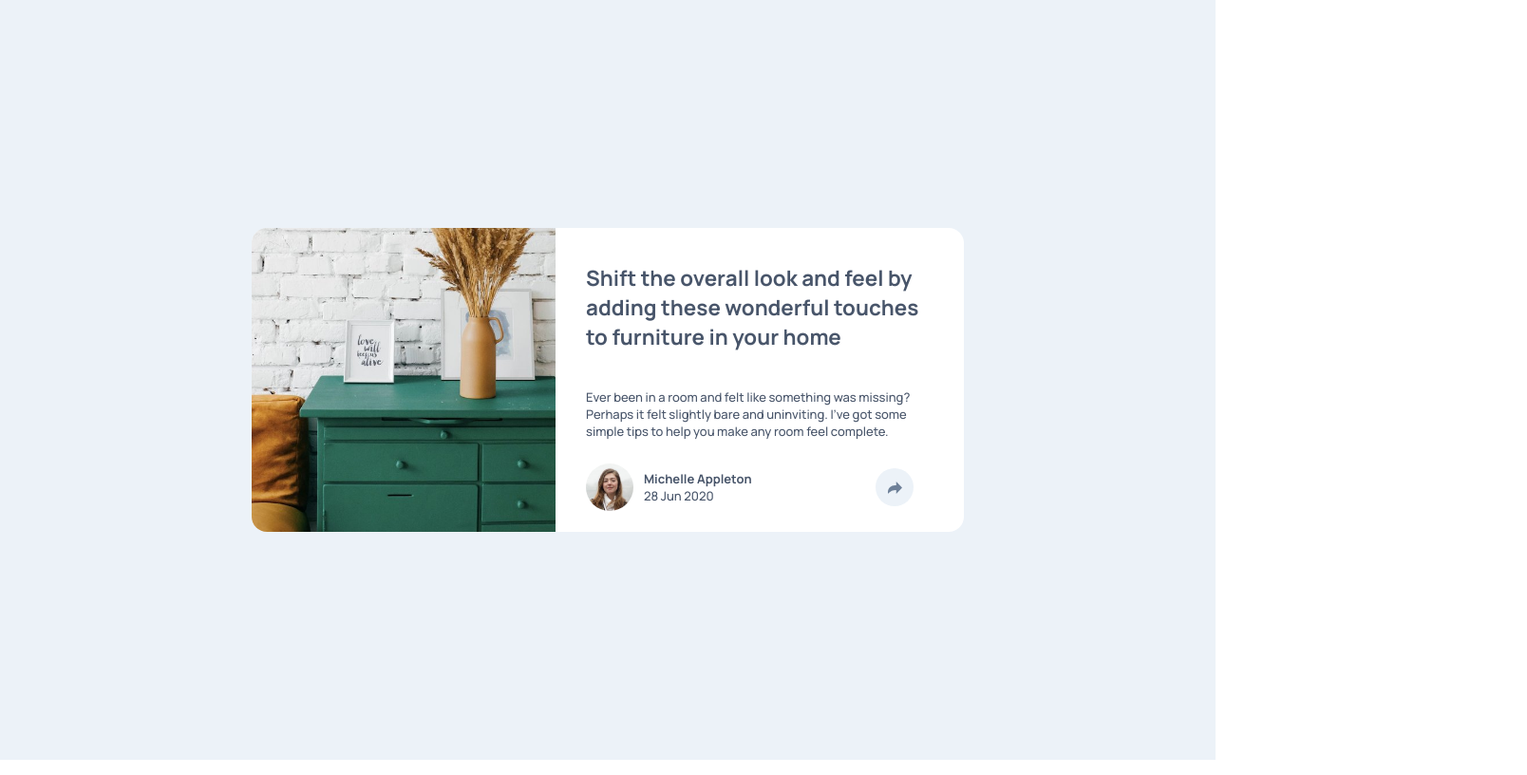
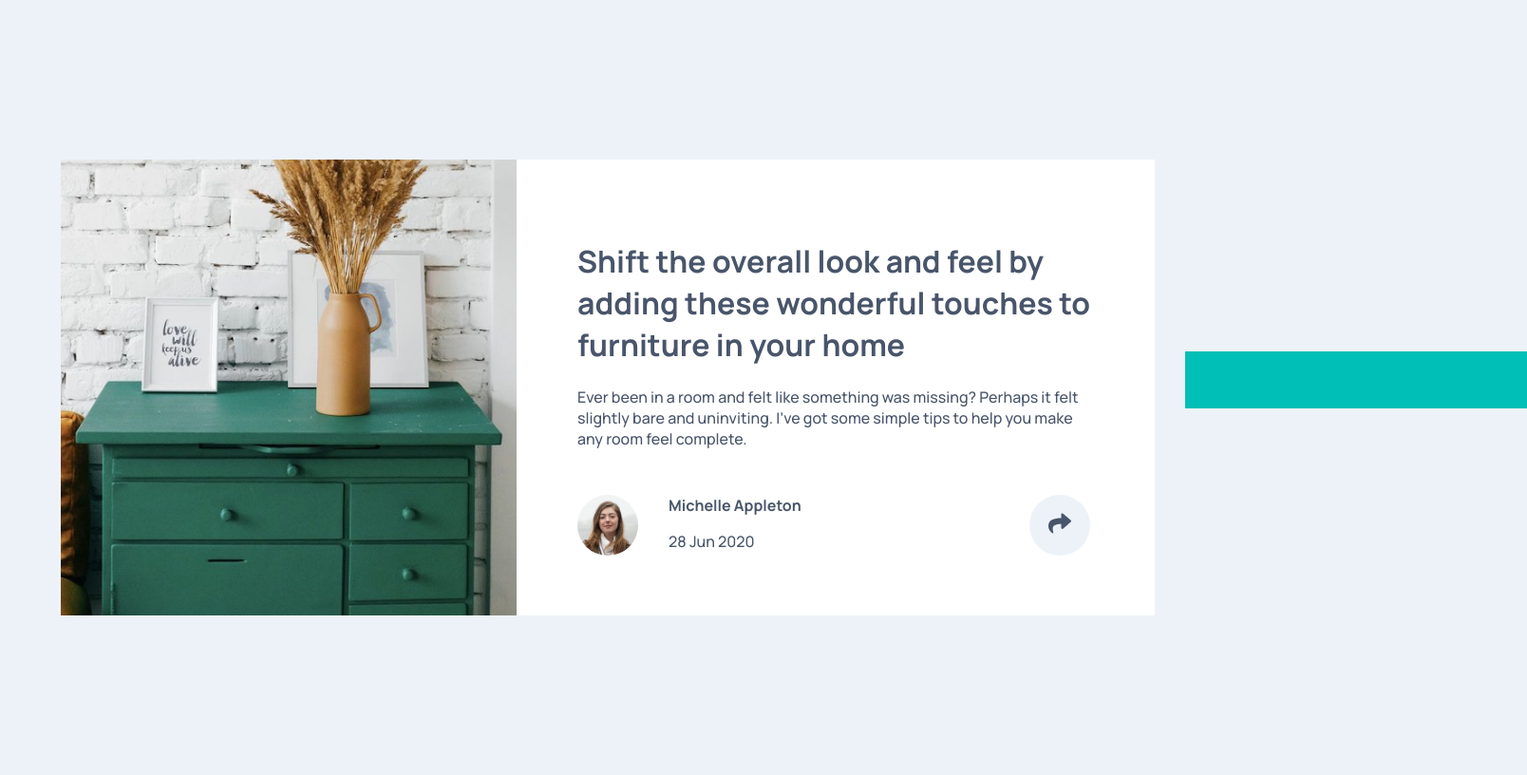
Before and after one commit to ayushbhatt/article-preview-component, a plain HTML site: page index.html in a window 1280 px wide. Shown: the whole page at 95% size, 1608 px wide, since content can reach past the window. Drawn offline with Linux system fonts and the light colour scheme.

Commit message:
share panel remaining to be fixed

```diff
--- a/index.html
+++ b/index.html
@@ -5,247 +5,54 @@
   <meta name="viewport" content="width=device-width, initial-scale=1.0"> <!-- displays site properly based on user's device -->
 
   <link rel="icon" type="image/png" sizes="32x32" href="./images/favicon-32x32.png">
-  <link href="https://fonts.googleapis.com/css2?family=Manrope:wght@200;500;700&display=swap" rel="stylesheet">
+  <link rel="stylesheet" href="./style.css">
   <title>Frontend Mentor | Article preview component</title>
 
   <!-- Feel free to remove these styles or customise in your own stylesheet 👍 -->
   <style>
-    body {
-      margin: 0;
-      padding: 0;
-      font-family: Manrope;
-      font-size: 13px;
-    }
     .attribution { font-size: 11px; text-align: center; }
     .attribution a { color: hsl(228, 45%, 44%); }
-    .container {
-      background-color: hsl(210, 46%, 95%);
-      display: flex;
-      justify-content: center;
-      align-items: center;
-      height: 100vh;
-      flex-direction: column;
-    }
-    .div_box {
-      background-color: white;
-      position: relative;
-      max-width: 750px;
-      display: grid;
-      grid-template-columns: 1fr 2fr;
-      border-radius: 1rem;
-    }
-
-    .image_drawer {
-      width: 320px;
-      height: 320px;
-      background: url(images/drawers.jpg) no-repeat;
-      background-size: cover;
-      overflow: hidden;
-      border-radius: 1rem 0 0 1rem;
-    }
-
-    .Manrope_bold {
-      color: hsl(217, 19%, 35%);
-      font-size: 1.4rem;
-    }
-
-    .Manrope_high {
-      font-weight: 200;
-      font-size: 1rem;
-    }
-
-    .description {
-      display: flex;
-      flex-direction: column;
-      justify-content: space-around;
-      padding: 1rem 2rem;
-    }
-    .circleBase {
-      border-radius: 50%;
-      behavior: url(PIE.htc); /* remove if you don't care about IE8 */
-    }
-
-    .type1 {
-      width: 50px;
-      height: 50px;
-      background: url(images/avatar-michelle.jpg) no-repeat;
-      background-size: cover;
-      overflow: hidden;
-    }
-
-    .div_user {
-      display: grid;
-      grid-template-columns: 1fr 4fr 1fr;
-      align-items: center;
-    }
-
-    .user_info {
-      display: grid;
-      grid-template-rows: 2fr 2fr;
-    }
-
-    .type2 {
-      width: 40px;
-      height: 40px;
-      overflow: hidden;
-      background-color: hsl(210, 46%, 95%);
-      align-items: center;
-      justify-content: center;
-      display: flex;
-    }
-
-    .icon_color{
-      fill:#6E8098;
-    }
-
-    .type2:hover {
-      background-color: hsl(217, 19%, 35%);
-    }
-
-    .type2:hover .icon_color{
-      fill:white;
-    }
-
-    .mytooltip .mytext {
-         visibility: hidden;
-         width: 190px;
-         background-color: hsl(217, 19%, 35%);
-         color: #fff;
-         z-index: 1;
-         bottom: 23%;
-         left: 90%;
-         margin-left: -90px;
-         text-align: center;
-         border-radius: 6px;
-         padding: 5px 0;
-         position: absolute;
-      }
-      .mytooltip {
-      }
-      .mytooltip .mytext:after {
-         content: "";
-         position: absolute;
-         top: 100%;
-         left: 50%;
-         margin-left: -10px;
-         border-width: 7px;
-         border-style: solid;
-         border-color: hsl(217, 19%, 35%) transparent transparent transparent;
-      }
-      .mytooltip:hover .mytext {
-         visibility: visible;
-      }
-
-      .display_property{
-        display : inline;
-        color:hsl(212, 23%, 69%);
-      }
-
-      .img_size{
-        width:15px;
-        height:15px;
-      }
-
-    @media screen and (max-width:750px) {
-      .div_box {
-        max-width: 320px;
-        background-color: white;
-        position: relative;
-        display: grid;
-        grid-template-columns: 1fr;
-        border-radius: 1rem;
-      }
-      .image_drawer {
-        width: 320px;
-        height: 320px;
-        background: url(images/drawers.jpg) no-repeat;
-        background-size: cover;
-        overflow: hidden;
-        border-radius: 1rem 1rem 0 0;
-      }
-      .description {
-      display: flex;
-      flex-direction: column;
-      justify-content: space-around;
-      padding: 0 2rem;
-    }
-    .Manrope_bold {
-      color: hsl(217, 19%, 35%);
-      font-size: 1rem;
-      margin-bottom: 0;
-    }
-    .div_user {
-      display: grid;
-      grid-template-columns: 1fr 2fr 1fr;
-      align-items: center;
-      padding-bottom: 15px;
-    }
-    .mytooltip {
-      margin-left: 25px;
-      }
-      .tooltip {
-    box-sizing: border-box;
-    width: 320px;
-    height: 60px;
-    padding: 0.75rem 2rem;
-    display: flex;
-    justify-content: flex-start;
-    align-items: center;
-    position: absolute !important;
-    bottom: 0 !important;
-    left: 50% !important;
-    transform: translateX(-50%) !important;
-    border-radius: 4px;
-  }
-
-    .icon_color{
-      fill:#6E8098;
-    }
-
-    .type2:hover {
-      background-color: hsl(217, 19%, 35%);
-    }
-
-    .type2:hover .icon_color{
-      fill:white;
-    }
-  }
   </style>
 </head>
 <body>
-
-  <div class="container">
-    <div class="div_box" >
-      <div class="image_drawer">
+  <div class="box image">
+    <img src="./images/drawers.jpg"/>
+  </div>
+  <div class="box content">
+    <h1>Shift the overall look and feel by adding these wonderful
+      touches to furniture in your home</h1>
+    <p>Ever been in a room and felt like something was missing? Perhaps
+      it felt slightly bare and uninviting. I’ve got some simple tips
+      to help you make any room feel complete.</p>
+    <div class="info">
+      <div class="profile-pic"><img src="./images/avatar-michelle.jpg"/></div>
+      <div class="name-date">
+        <div class="name"><p>Michelle Appleton</p></div>
+        <div class="date"><p>28 Jun 2020</p></div>
       </div>
-      <div class="description">
-        <h1 class="Manrope_bold">Shift the overall look and feel by adding these wonderful
-        touches to furniture in your home</h1>
-        <p style="color: hsl(217, 19%, 35%);">
-        Ever been in a room and felt like something was missing? Perhaps
-        it felt slightly bare and uninviting. I’ve got some simple tips
-        to help you make any room feel complete.
-        </p>
-        <div class="div_user" >
-          <div class="circleBase type1"></div>
-          <div class="user_info">
-            <div style="color: hsl(217, 19%, 35%);"><strong>Michelle Appleton</strong></div>
-            <div style="color: hsl(217, 19%, 35%);">28 Jun 2020</div>
-          </div>
-          <div class="circleBase type2 mytooltip">
-            <svg xmlns="http://www.w3.org/2000/svg" width="15" height="13" class="icon_color">
-              <path d="M15 6.495L8.766.014V3.88H7.441C3.33 3.88 0 7.039 0 10.936v2.049l.589-.612C2.59 10.294 5.422 9.11 8.39 9.11h.375v3.867L15 6.495z"/>
-            </svg>
-            <span class="mytext tooltip">
-              <div class="Manrope_high display_property">S H A R E </div> &nbsp; &nbsp; &nbsp;
-              <img src="images/icon-facebook.svg" class="img_size" />&nbsp;&nbsp;
-              <img src="images/icon-twitter.svg" class="img_size" />&nbsp;&nbsp;
-              <img src="images/icon-pinterest.svg" class="img_size" />&nbsp;&nbsp;
-            </span>
-          </div>
-        </div>
+      <div class="share-info">
+        <!-- <button class="share-button"><img src="./images/icon-share.svg"/></button> -->
+        <div class="sb share-box"></div>
+        <button class="share-button share-button-unclicked">
+          <svg class="svg-img svg-img-unclicked" xmlns="http://www.w3.org/2000/svg" viewBox="0 0 512 512">
+            <path d="M503.7 226.2l-176 151.1c-15.38 13.3-39.69 2.545-39.69-18.16V272.1C132.9 274.3 66.06 312.8 111.4 457.8c5.031 16.09-14.41 28.56-28.06 18.62C39.59 444.6 0 383.8 0 322.3c0-152.2 127.4-184.4 288-186.3V56.02c0-20.67 24.28-31.46 39.69-18.16l176 151.1C514.8 199.4 514.8 216.6 503.7 226.2z"/>
+          </svg>
+        </button>
       </div>
     </div>
   </div>
+  <!-- Shift the overall look and feel by adding these wonderful
+  touches to furniture in your home
+
+  Ever been in a room and felt like something was missing? Perhaps
+  it felt slightly bare and uninviting. I’ve got some simple tips
+  to help you make any room feel complete.
+
+  Michelle Appleton
+  28 Jun 2020
+
+  Share -->
+  <script src="./index.js" defer></script>
+
 </body>
 </html>
--- /dev/null
+++ b/index.js
@@ -0,0 +1,16 @@
+const button_press = document.querySelector(".share-button");
+const svg_img = document.querySelector(".svg-img");
+
+function change_button_color(){
+    console.log(svg_img.getAttribute("class").includes("svg-img-unclicked"));
+    if(svg_img.getAttribute("class").includes("svg-img-unclicked"))
+    {
+        svg_img.classList.toggle("svg-img-clicked");
+        button_press.classList.toggle("share-button-clicked");
+    }
+}
+
+button_press.addEventListener("click", () => {
+      console.log("clicked");
+      change_button_color();
+  });
--- /dev/null
+++ b/style.css
@@ -0,0 +1,137 @@
+@import url('https://fonts.googleapis.com/css2?family=Manrope:wght@500;700&display=swap');
+
+body{
+    display:flex;
+    justify-content: center;
+    align-items: center;
+    min-height: 100vh;
+    background-color: hsl(210, 46%, 95%);
+    font-family: 'Manrope', sans-serif;
+}
+.image img{
+    width: 100%;
+    height: 100%;
+    object-fit: cover;
+}
+.box{
+    width: 30rem;
+    height: 30rem;
+}
+.content{
+    background-color: white;
+    width: 42rem;
+
+}
+.content h1{
+    color:hsl(217, 19%, 35%);
+    font-weight: 700;
+    padding-left:4rem;
+    padding-right: 4rem;
+    padding-top: 4rem;
+}
+.content p{
+    color:hsl(217, 19%, 35%);
+    font-weight: 400;
+    padding-left:4rem;
+    padding-right: 4rem;
+
+}
+.info{
+    display: flex;
+    width:100%;
+    padding-left:4rem;
+    padding-right: 4rem;
+    padding-top: 2rem;
+}
+.profile-pic{
+    width:4rem;
+    height:4rem;
+
+}
+.profile-pic img{
+    width: 100%;
+    height: 100%;
+    object-fit: cover;
+    border-radius: 1000px;
+}
+
+.name{
+    margin: 0;
+    padding-left: 2rem;
+}
+.name p{
+    color:hsl(217, 19%, 35%);
+    margin: 0;
+    padding:0;
+    font-weight: 700;
+}
+.date{
+    margin: 0;
+    padding-left: 2rem;
+}
+.date p{
+    padding:0;
+}
+
+.share-info{
+    padding-left: 15rem;
+}
+
+.share-button{
+    width:4rem;
+    height:4rem;
+    border-radius: 1000px;
+    border: yellowgreen;
+}
+
+.share-button-unclicked{
+    background-color: hsl(210, 46%, 95%);
+}
+
+.share-button-clicked{
+    background-color: hsl(217, 19%, 35%);
+}
+
+.svg-img{
+    width: 1.5rem;
+    height: 1.5rem;
+}
+
+.svg-img-unclicked{
+    fill: hsl(217, 19%, 35%);
+}
+
+.svg-img-clicked{
+    fill:white;
+}
+
+.share-button:hover{
+    cursor: pointer;
+}
+
+ .share-box{
+    width: 300px;
+    margin: 50px auto;
+    background: #00bfb6;
+    padding: 20px;
+    text-align: center;
+    font-weight: 900;
+    color: #fff;
+    font-family: arial;
+    /* position: relative; */
+     top: 20rem;
+    left: 78rem;
+ }
+
+.sb{
+    content: '';
+    /* width: 0px; */
+    height: 0px;
+    position: absolute;
+    /* border-left: 10px solid #00bfb6; */
+    border-left: 10px solid transparent;
+    border-right: 10px solid transparent;
+    border-top: 10px solid #00bfb6;
+    border-bottom: 10px solid transparent;
+    bottom: -19px;
+}
```
Also changed, not shown: design/desktop-active-state.jpg (added), design/desktop-design.jpg (added), design/desktop-preview.jpg (added), design/mobile-active-state.jpg (added), design/mobile-design.jpg (added), 3 other files.
